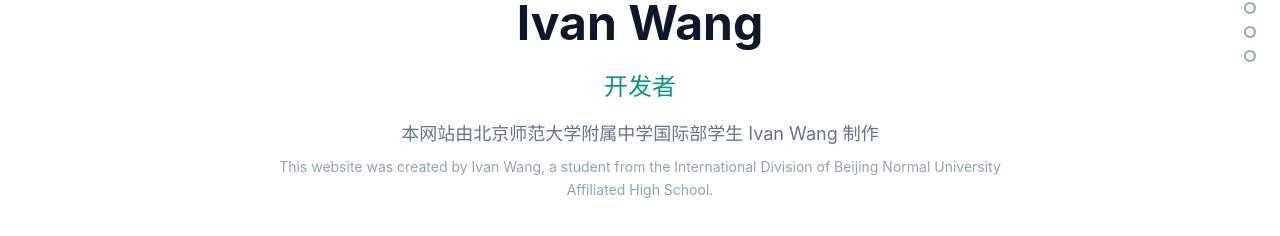
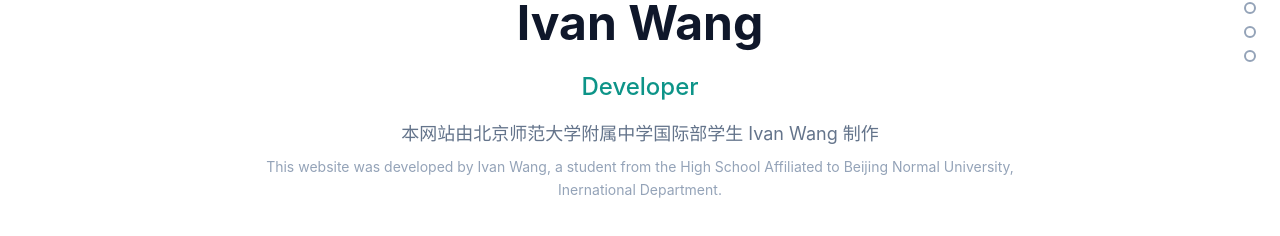
Before and after one commit to Bio-innovator/biochem-V2, a Next.js app: page /story in a window 1280 px wide. Shown: the part 380-616 px from the top of the page. Built offline with nearby package versions, Linux system fonts and the light colour scheme.

Commit message:
Update page.tsx

```diff
--- a/app/story/page.tsx
+++ b/app/story/page.tsx
@@ -11,32 +11,36 @@ export default function AboutPage() {
         Ivan Wang
       </h1>
       <p className="text-xl sm:text-2xl text-teal-600 mb-4 font-medium">
-        开发者
+        Developer
       </p>
       <p className="text-lg text-slate-500 leading-relaxed">
         本网站由北京师范大学附属中学国际部学生 Ivan Wang 制作
       </p>
       <p className="text-sm text-slate-400 mt-2 leading-relaxed">
-        This website was created by Ivan Wang, a student from the International Division of Beijing Normal University Affiliated High School.
+        This website was developed by Ivan Wang, a student from the High School Affiliated to Beijing Normal University, Inernational Department.
       </p>
     </div>,
 
     // Page 2: Project Introduction
     <div key="page2" className="text-center max-w-3xl mx-auto">
-      <div className="text-6xl sm:text-7xl mb-8">🧬</div>
+      <div className="text-6xl sm:text-7xl mb-8">📚</div>
       <h1 className="text-4xl sm:text-5xl font-bold text-slate-900 mb-6">
-        项目介绍
+        AP Biology
       </h1>
       <p className="text-xl sm:text-2xl text-teal-600 mb-4 font-medium">
-        源于课堂，用于实践
+        Project Base Learning (PBL), 项目式学习
       </p>
       <p className="text-lg text-slate-500 leading-relaxed">
         本网站源于 AP 生物学课程 PBL 项目式学习
         <br />
+        为第一个面向本校生物学社区的学习网站
+        <br />
         将课堂所学转化为实际产品，用技术赋能教育。
       </p>
       <p className="text-sm text-slate-400 mt-2 leading-relaxed">
-        This website originated from the AP Biology Project-Based Learning (PBL) program.
+        This website originated from the AP Biology Project-Based Learning (PBL) program,
+        <br />
+        which is the first learning website for the school's biology community
         <br />
         Transforming classroom knowledge into real products, empowering education with technology.
       </p>
@@ -46,10 +50,10 @@ export default function AboutPage() {
     <div key="page3" className="text-center max-w-3xl mx-auto">
       <div className="text-6xl sm:text-7xl mb-8">🏫</div>
       <h1 className="text-4xl sm:text-5xl font-bold text-slate-900 mb-6">
-        北京师范大学附属中学
+        北京师范大学附属中学国际部
       </h1>
       <p className="text-xl sm:text-2xl text-teal-600 mb-4 font-medium">
-        国际部 AP 生物学
+        the High School Affiliated to Beijing Normal University, Inernational Department
       </p>
       <p className="text-lg text-slate-500 leading-relaxed">
         目前本网站仅服务于<span className="font-semibold text-slate-700">北京师范大学附属中学国际部</span>的
@@ -65,10 +69,10 @@ export default function AboutPage() {
     <div key="page4" className="text-center max-w-3xl mx-auto">
       <div className="text-6xl sm:text-7xl mb-8">👩‍🏫</div>
       <h1 className="text-4xl sm:text-5xl font-bold text-slate-900 mb-6">
-        付老师
+        付老师, Ms. Fu
       </h1>
       <p className="text-xl sm:text-2xl text-teal-600 mb-4 font-medium">
-        指导老师
+        指导老师，Advisor
       </p>
       <p className="text-lg text-slate-500 leading-relaxed">
         感谢 付老师 的悉心指导
```
